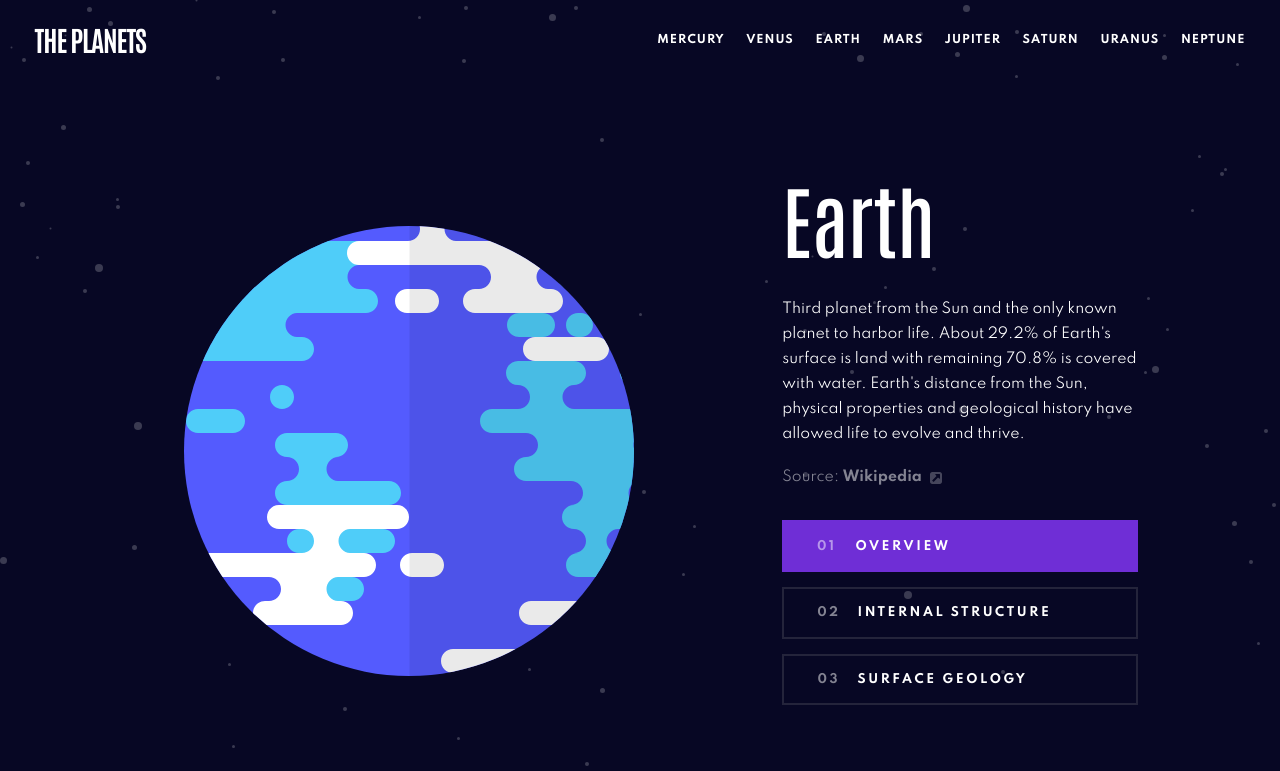
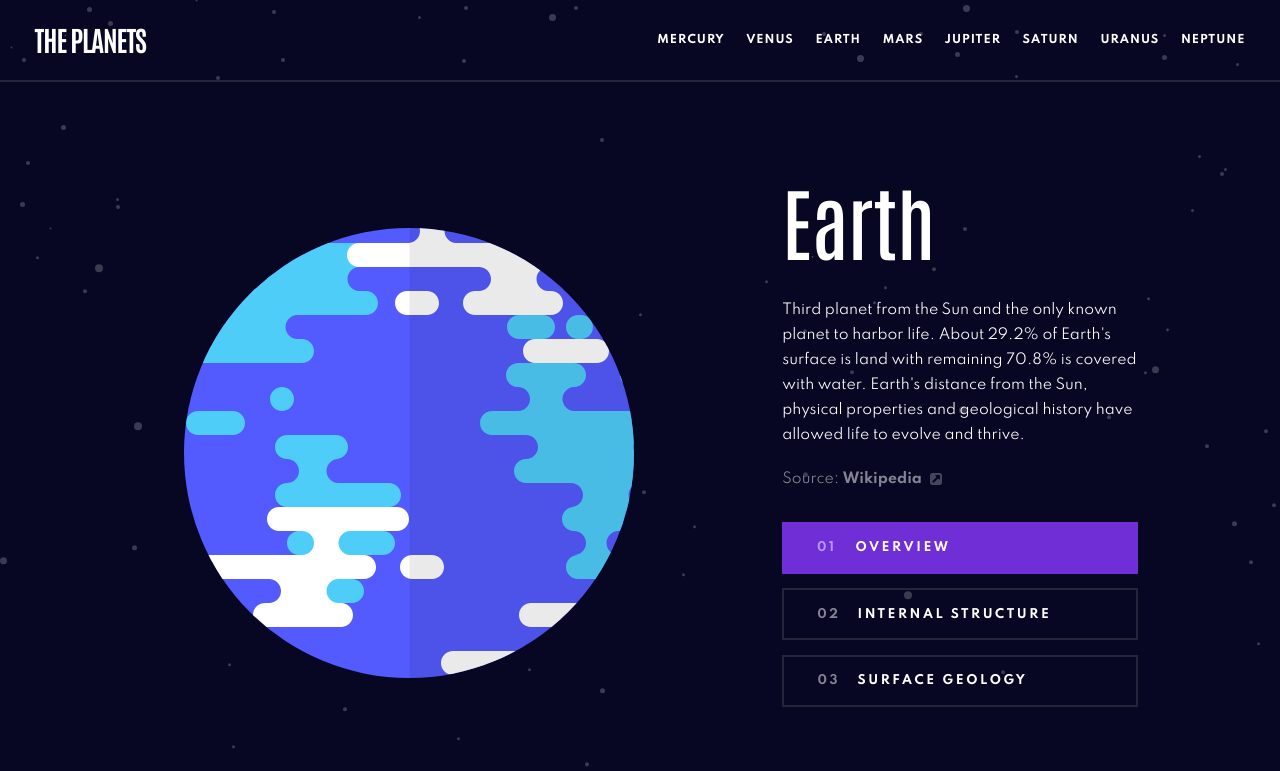
Before and after one commit to JesusKreist/planets-facts-site, a Next.js app: page /earth in a window 1280 px wide. Shown: the top 771 px of the page. Built offline with nearby package versions, Linux system fonts and the light colour scheme.

Commit message:
Add navigation bar divider

```diff
--- a/pages/_app.tsx
+++ b/pages/_app.tsx
@@ -33,6 +33,7 @@ export default function App({ Component, pageProps }: AppProps) {
         bgColor="#070724"
       >
         <NavBar />
+        <Box bgColor="rgb(151, 151, 151, 0.2)" height="1.5px"></Box>
         <MobileMenu />
         <Component {...pageProps} />
       </Box>
```
